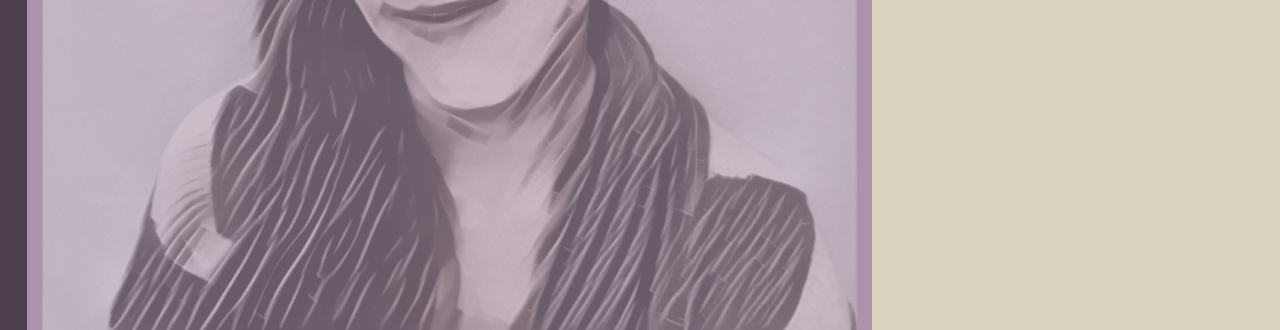
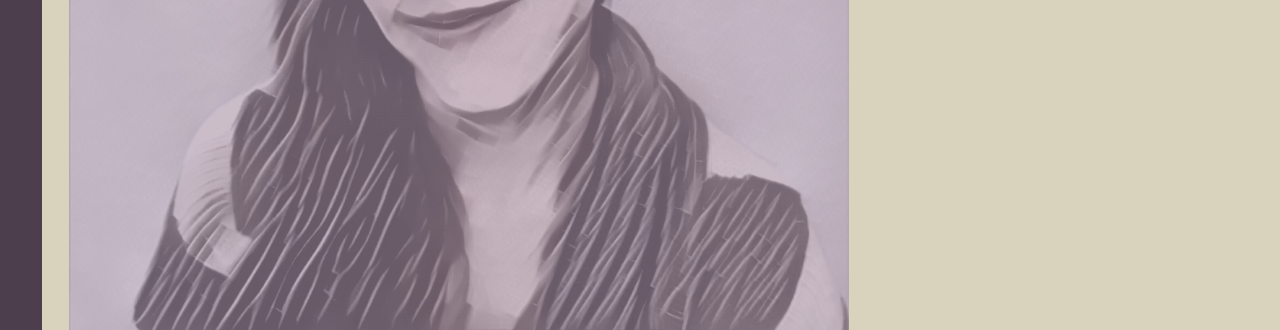
Before and after one commit to SorrelBrigman/SorrelBrigman.gitHub.io, a plain HTML site: page index.html in a window 1280 px wide. Shown: the part 503-833 px from the top of the page. Drawn offline with nearby package versions, Linux system fonts and the light colour scheme.

Commit message:
adjusted cream border

```diff
--- a/styles.css
+++ b/styles.css
@@ -52,7 +52,10 @@ Layout Stylings
 }
 
 .page-wrapper {
-	margin: 5%, 0, 7%, 5%;
+	padding-top: 2em;
+	padding-right: 4em;
+	padding-left: 3em;
+	padding-bottom: 4em;
 }
 .titleBlock {
 	display: inline-block;
@@ -62,3 +65,7 @@ Layout Stylings
 	text-align: center;
 	margin-top: -0.5em;
 }
+
+.image {
+	padding: 0;
+}
```
